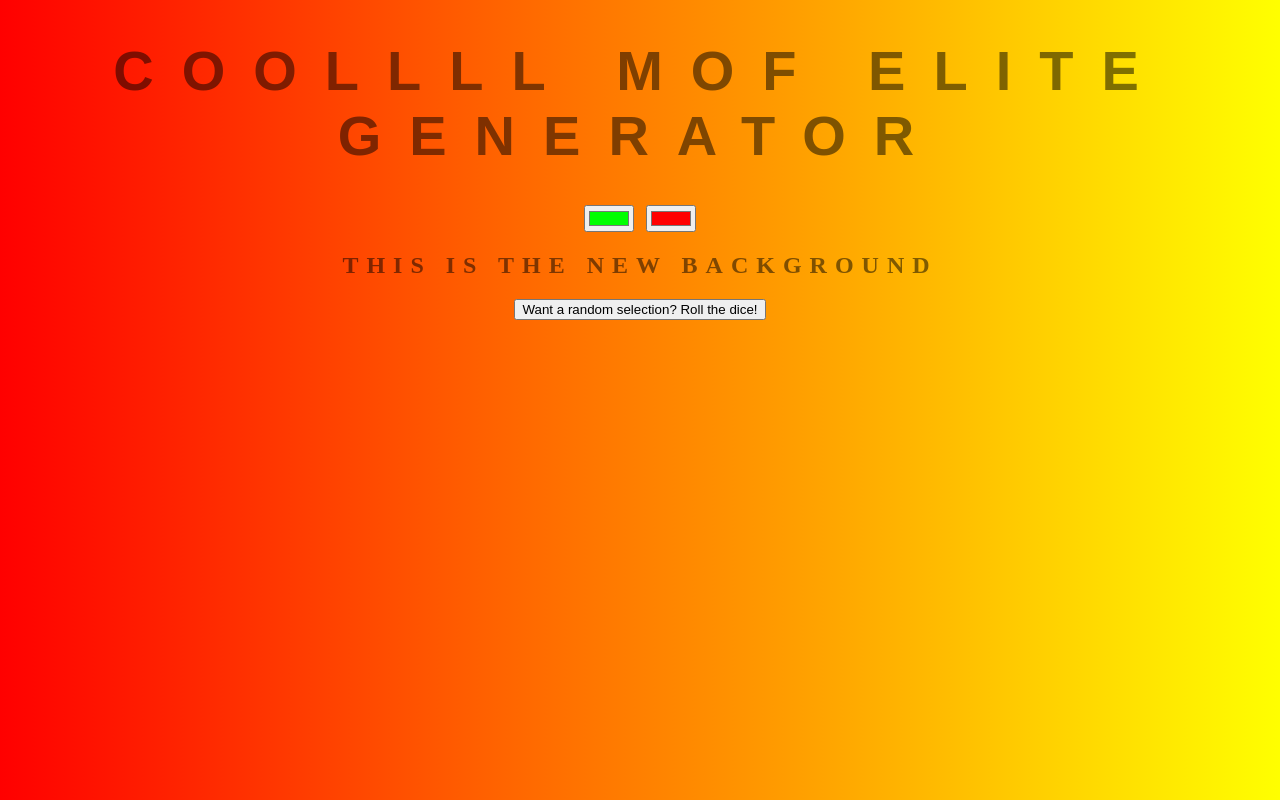
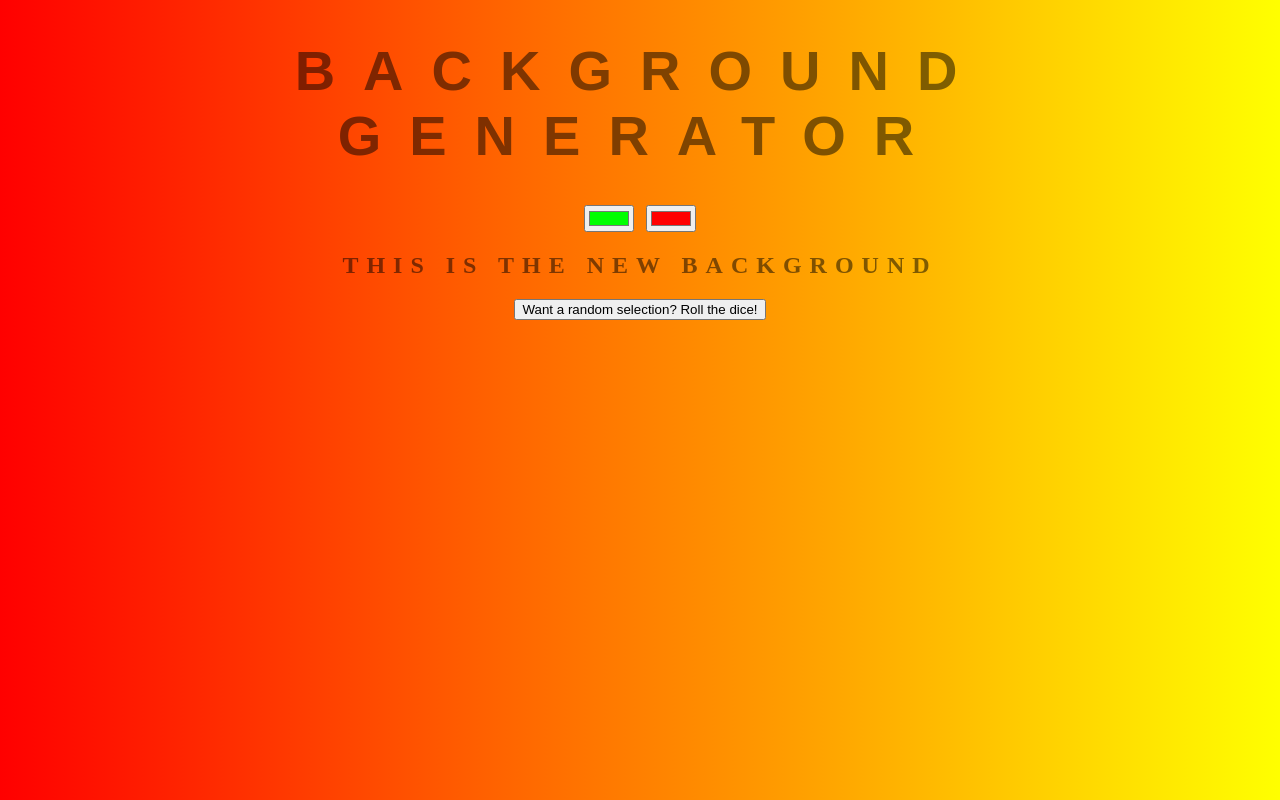
Before and after one commit to malcomowenflood/background-generator, a plain HTML site: page index.html in a window 1280 px wide. Drawn offline with Linux system fonts and the light colour scheme.

Commit message:
changed title back

```diff
--- a/index.html
+++ b/index.html
@@ -6,7 +6,7 @@
 	</head>
 
 	<body id="gradient">
-		<h1>COOLLLL MOF Elite Generator</h1>
+		<h1>Background Generator</h1>
         <input class="color1" type="color" name="color1" value="#00ff00">
         <input class="color2" type="color" name="color2" value="#ff0000">
         <h2>This Is The NEw Background</h2>
```
